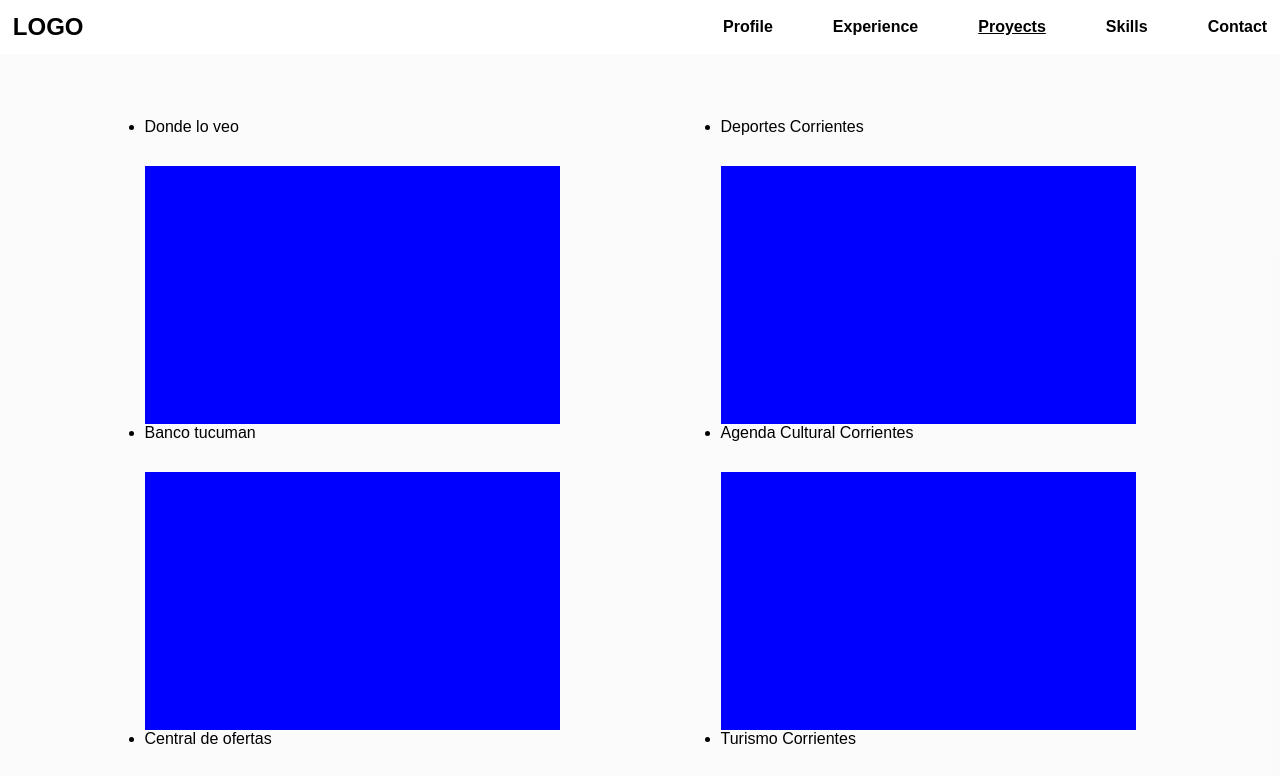
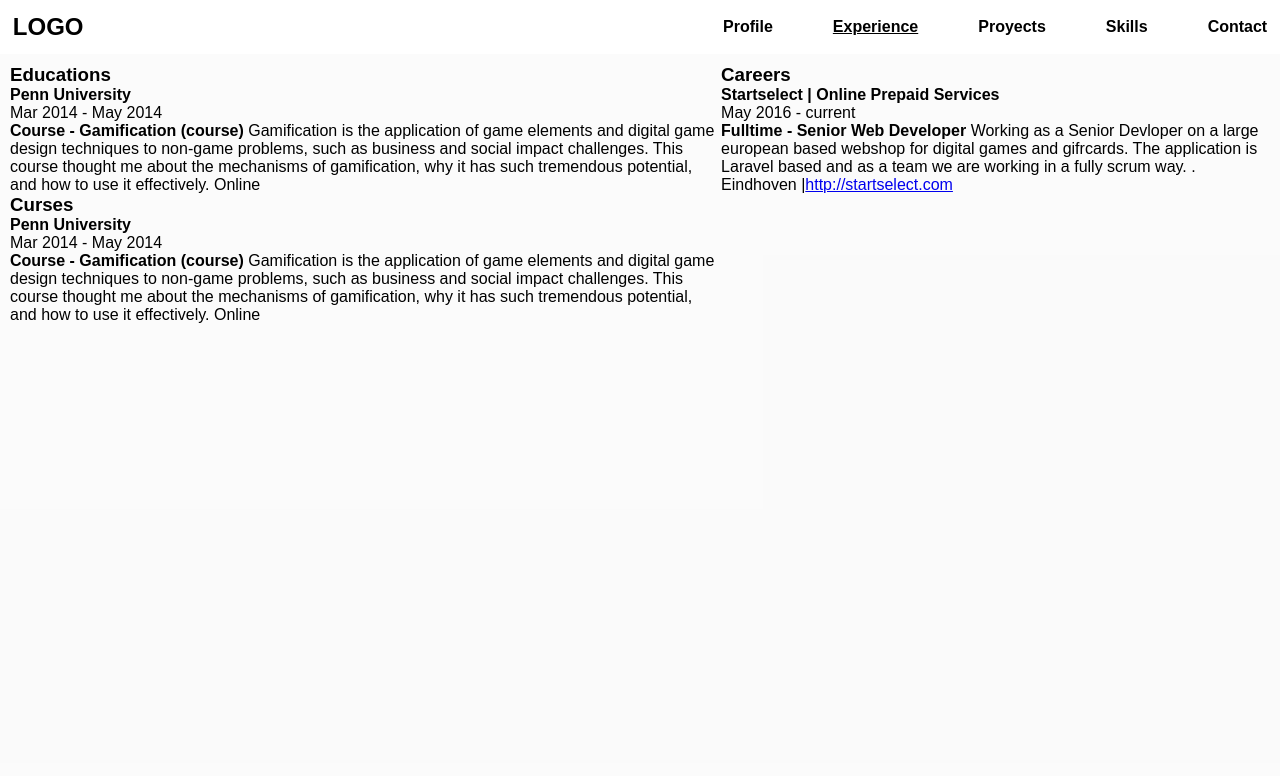
Before and after one commit to dubiejuan/Profile, a Vue app: page / in a window 1280 px wide. Shown: the top 776 px of the page. Built offline with nearby package versions, Linux system fonts and the light colour scheme.

Commit message:
structure of proyects and expercience

```diff
--- a/public/styles.css
+++ b/public/styles.css
@@ -66,6 +66,7 @@ list-style-type: none;
 
 
 
+
 #profile {
   display: flex;
   flex-flow: column;
@@ -85,7 +86,97 @@ list-style-type: none;
 }
 
 
+/* Proyects */
+.proyects{
+margin:5%;
 
+}
+
+.proyects ul{
+  display: flex;
+  flex-flow: row wrap;
+  justify-content: space-around;
+
+
+}
+
+
+.proyects ul li{
+  margin: 20px 0px 20px 0px;
+  list-style-type: none;
+}
+
+.proyect-info{
+  display: flex;
+  flex-flow: column;
+}
+
+.proyect-info div{
+  margin: 15px;
+}
+
+.proyect-info div p {
+  font-size: 15px
+
+
+}
+
+.proyect-info div  p span {
+  margin:0px 5px 0px 5px;
+}
+
+.middle {
+opacity: 0;
+width: 415px;
+height: 258px;
+transition: .5s ease;
+position: relative;
+top: -102%;
+left: 0%;
+background: #e5e5ef;
+text-align: center;
+}
+
+.proyects-image:hover img {
+  opacity: 0.3;
+}
+
+.proyects-image:hover .middle {
+  opacity: 0.4;
+}
+
+
+.proyects-image img{
+  opacity: 1;
+  transition: .5s ease;
+  backface-visibility: hidden;
+  }
+
+
+.proyects-image{
+margin: 10px 0px 10px 0px;
+width: 415px;
+height: 258px;
+}
+
+
+/*Experiences*/
+
+
+
+#experiences{
+ display: flex;
+ flex-flow: row;
+ padding: 10px 10px 10px 10px
+
+}
+
+
+
+/*CONTACT*/
+.email >div{
+  margin: 10px 0px 10px 0px;
+}
 
 .email{
   padding: 0.5% 0% 0.5% 0%;
@@ -93,33 +184,6 @@ list-style-type: none;
   align-items: center;
   flex-flow: column;
 
-}
-
-.proyects{
-margin:5%;
-
-
-}
-
-
-.proyects ul{
-  display: flex;
-  flex-flow: row wrap;
-  justify-content: space-around;
-
-}
-
-.proyects ul li div{
-margin-top: 30px;
-background: blue;
-width: 415px;
-height: 258px;
-}
-
-
-/*CONTACT*/
-.email >div{
-  margin: 10px 0px 10px 0px;
 }
 .title-contact{
   display: flex;
@@ -193,7 +257,7 @@ textarea{
 
 
 
-
+/* Footer */
 
 .page-footer {
 
--- a/src/components/Experience.vue
+++ b/src/components/Experience.vue
@@ -1,5 +1,93 @@
 <template>
-<h2>Experience</h2>
+<div id="experiences">
+<div>
+<div>
+<h3>Educations</h3>
+<div >
+	<div class="experience row">
+		<div class="col-md-4">
+			<h4>Penn University</h4>
+			<p class="experience-period">
+				Mar 2014				-
+				May 2014			</p>
+		</div>
+		<div class="col-md-8">
+			<p>
+				<strong>Course - Gamification (course)</strong>
+				<span class="hidden-phone">
+					Gamification is the application of game elements and digital game design techniques to non-game problems, such as business and social impact challenges. This course thought me about the mechanisms of gamification, why it has such tremendous potential, and how to use it effectively.				</span>
+				<span class="experience-details">
+					<span class="location">
+						<span class="glyphicon glyphicon-map-marker"></span>
+						Online					</span>
+				</span>
+			</p>
+		</div>
+	</div>
+</div>
+</div>
+<div>
+<h3>Curses</h3>
+<div >
+	<div class="experience row">
+		<div class="col-md-4">
+			<h4>Penn University</h4>
+			<p class="experience-period">
+				Mar 2014				-
+				May 2014			</p>
+		</div>
+		<div class="col-md-8">
+			<p>
+				<strong>Course - Gamification (course)</strong>
+				<span class="hidden-phone">
+					Gamification is the application of game elements and digital game design techniques to non-game problems, such as business and social impact challenges. This course thought me about the mechanisms of gamification, why it has such tremendous potential, and how to use it effectively.				</span>
+				<span class="experience-details">
+					<span class="location">
+						<span class="glyphicon glyphicon-map-marker"></span>
+						Online					</span>
+				</span>
+			</p>
+		</div>
+	</div>
+</div>
+
+</div>
+</div>
+<div>
+<h3>Careers</h3>
+
+<div >
+	<div class="experience row">
+		<div class="col-md-4">
+			<h4>Startselect | Online Prepaid Services</h4>
+			<p class="experience-period">
+				May 2016				-
+				current			</p>
+		</div>
+		<div class="col-md-8">
+			<p>
+				<strong>Fulltime - Senior Web Developer</strong>
+				<span class="hidden-phone">
+					Working as a Senior Devloper on a large european based webshop for digital games and gifrcards. The application is Laravel based and as a team we are working in a fully scrum way. . 				</span>
+				<span class="experience-details">
+					<span class="location">
+						<span class="glyphicon glyphicon-map-marker"></span>
+						Eindhoven					</span>
+
+
+					<span class="seperator">|</span>
+					<span class="link">
+						<span class="glyphicon glyphicon-link"></span>
+						<a href="http://startselect.com" target="_blank">http://startselect.com</a>
+					</span>
+				</span>
+			</p>
+		</div>
+	</div>
+  </div>
+</div>
+
+</div>
 </template>
 
 <script>
--- a/src/components/Proyects.vue
+++ b/src/components/Proyects.vue
@@ -1,12 +1,204 @@
 <template>
 <div class="proyects">
 <ul>
-<li>Donde lo veo<div></div></li>
-<li>Deportes Corrientes<div></div></li>
-<li>Banco tucuman<div></div></li>
-<li>Agenda Cultural Corrientes<div></div></li>
-<li>Central de ofertas<div></div></li>
-<li>Turismo Corrientes<div></div></li>
+<li>
+  <div class="proyects-image">
+    <img width="415" height="258"  src=" /images/ejemplo.jpeg">
+  <div class="middle">
+    <div class="proyect-info">
+    <div>
+      <h3>
+       Donde lo veo
+      </h3>
+    </div>
+     <div>
+      <h4>
+       About
+      </h4>
+       <p> "Lorem ipsum dolor sit amet, consectetur adipiscing elit,
+         sed do eiusmod tempor incididunt ut labore et dolore magna aliqua.
+          Ut enim ad minim veniam, quis nostrud exercitation ullamco laboris nisi ut aliquip ex ea commodo consequat."
+        </p>
+    </div>
+    <div>
+      <h4>
+        Stacks
+      </h4>
+      <p>
+        <span>NodeJS</span>
+        <span>AngularJS</span>
+        <span>Mysql</span>
+        <span>Mongodb</span>
+      </p>
+      </div>
+    </div>
+  </div>
+  </div>
+</li>
+<li><div class="proyects-image">
+   <img width="415" height="258"  src=" /images/ejemplo.jpeg">
+  <div class="middle">
+  <div class="proyect-info">
+    <div>
+      <h3>
+       Deportes Corrientes
+      </h3>
+    </div>
+     <div>
+      <h4>
+       About
+      </h4>
+       <p> "Lorem ipsum dolor sit amet, consectetur adipiscing elit,
+         sed do eiusmod tempor incididunt ut labore et dolore magna aliqua.
+          Ut enim ad minim veniam, quis nostrud exercitation ullamco laboris nisi ut aliquip ex ea commodo consequat."
+        </p>
+    </div>
+    <div>
+      <h4>
+        Stacks
+      </h4>
+      <p>
+        <span>NodeJS</span>
+        <span>AngularJS</span>
+        <span>Mongodb</span>
+      </p>
+      </div>
+    </div>
+  </div>
+  </div>
+</li>
+<li><div class="proyects-image">
+  <img width="415" height="258"  src=" /images/ejemplo.jpeg">
+  <div class="middle">
+       <div class="proyect-info">
+    <div>
+      <h3>
+      Banco Tucuman
+      </h3>
+    </div>
+     <div>
+      <h4>
+       About
+      </h4>
+       <p> "Lorem ipsum dolor sit amet, consectetur adipiscing elit,
+         sed do eiusmod tempor incididunt ut labore et dolore magna aliqua.
+          Ut enim ad minim veniam, quis nostrud exercitation ullamco laboris nisi ut aliquip ex ea commodo consequat."
+        </p>
+    </div>
+    <div>
+      <h4>
+        Stacks
+      </h4>
+      <p>
+        <span>NodeJS</span>
+        <span>AngularJS</span>
+        <span>Mysql-Server</span>
+      </p>
+      </div>
+    </div>
+  </div>
+  </div>
+</li>
+<li>
+  <div class="proyects-image">
+    <img width="415" height="258"  src=" /images/ejemplo.jpeg">
+  <div class="middle">
+        <div class="proyect-info">
+    <div>
+      <h3>
+     Cultural Corrientes
+      </h3>
+    </div>
+     <div>
+      <h4>
+       About
+      </h4>
+       <p> "Lorem ipsum dolor sit amet, consectetur adipiscing elit,
+         sed do eiusmod tempor incididunt ut labore et dolore magna aliqua.
+          Ut enim ad minim veniam, quis nostrud exercitation ullamco laboris nisi ut aliquip ex ea commodo consequat."
+        </p>
+    </div>
+    <div>
+      <h4>
+        Stacks
+      </h4>
+      <p>
+        <span>NodeJS</span>
+        <span>AngularJS</span>
+        <span>Mongodb</span>
+      </p>
+      </div>
+    </div>
+  </div>
+  </div>
+</li>
+<li><div class="proyects-image">
+   <img width="415" height="258"  src=" /images/ejemplo.jpeg">
+  <div class="middle">
+        <div class="proyect-info">
+    <div>
+      <h3>
+      Central de ofertas
+      </h3>
+    </div>
+     <div>
+      <h4>
+       About
+      </h4>
+       <p> "Lorem ipsum dolor sit amet, consectetur adipiscing elit,
+         sed do eiusmod tempor incididunt ut labore et dolore magna aliqua.
+          Ut enim ad minim veniam, quis nostrud exercitation ullamco laboris nisi ut aliquip ex ea commodo consequat."
+        </p>
+    </div>
+    <div>
+      <h4>
+        Stacks
+      </h4>
+      <p>
+        <span>NodeJS</span>
+        <span>Vuejs</span>
+        <span>Backbone</span>
+        <span>Mysql</span>
+      </p>
+      </div>
+    </div>
+  </div>
+  </div>
+</li>
+<li>
+
+<div class="proyects-image">
+    <img width="415" height="258"  src=" /images/ejemplo.jpeg">
+  <div class="middle">
+       <div class="proyect-info">
+    <div>
+      <h3>
+      Turismo Corrientes
+      </h3>
+    </div>
+     <div>
+      <h4>
+       About
+      </h4>
+       <p> "Lorem ipsum dolor sit amet, consectetur adipiscing elit,
+         sed do eiusmod tempor incididunt ut labore et dolore magna aliqua.
+          Ut enim ad minim veniam, quis nostrud exercitation ullamco laboris nisi ut aliquip ex ea commodo consequat."
+        </p>
+    </div>
+    <div>
+      <h4>
+        Stacks
+      </h4>
+      <p>
+        <span>NodeJS</span>
+        <span>AngularJS</span>
+        <span>Mongodb</span>
+      </p>
+      </div>
+    </div>
+  </div>
+  </div>
+</li>
 </ul>
 </div>
 </template>
--- a/src/store/modules/components/index.js
+++ b/src/store/modules/components/index.js
@@ -2,8 +2,8 @@ const state = {
     componentsStates:{
         info:false,
         profile:false,
-        experience:false,
-        proyects:true,
+        experience:true,
+        proyects:false,
         skills:false
         }
   }
```
Also changed, not shown: public/images/ejemplo.jpeg (added).
